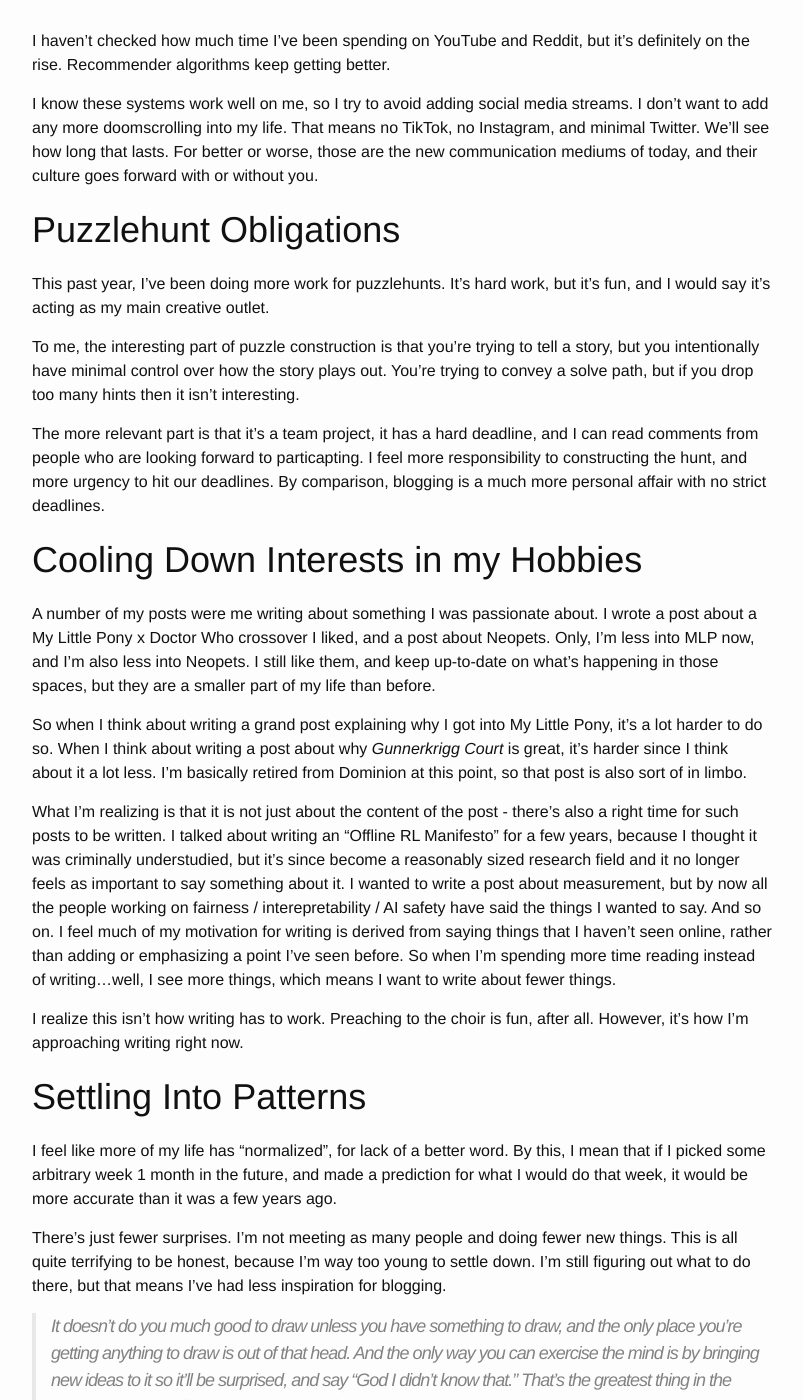
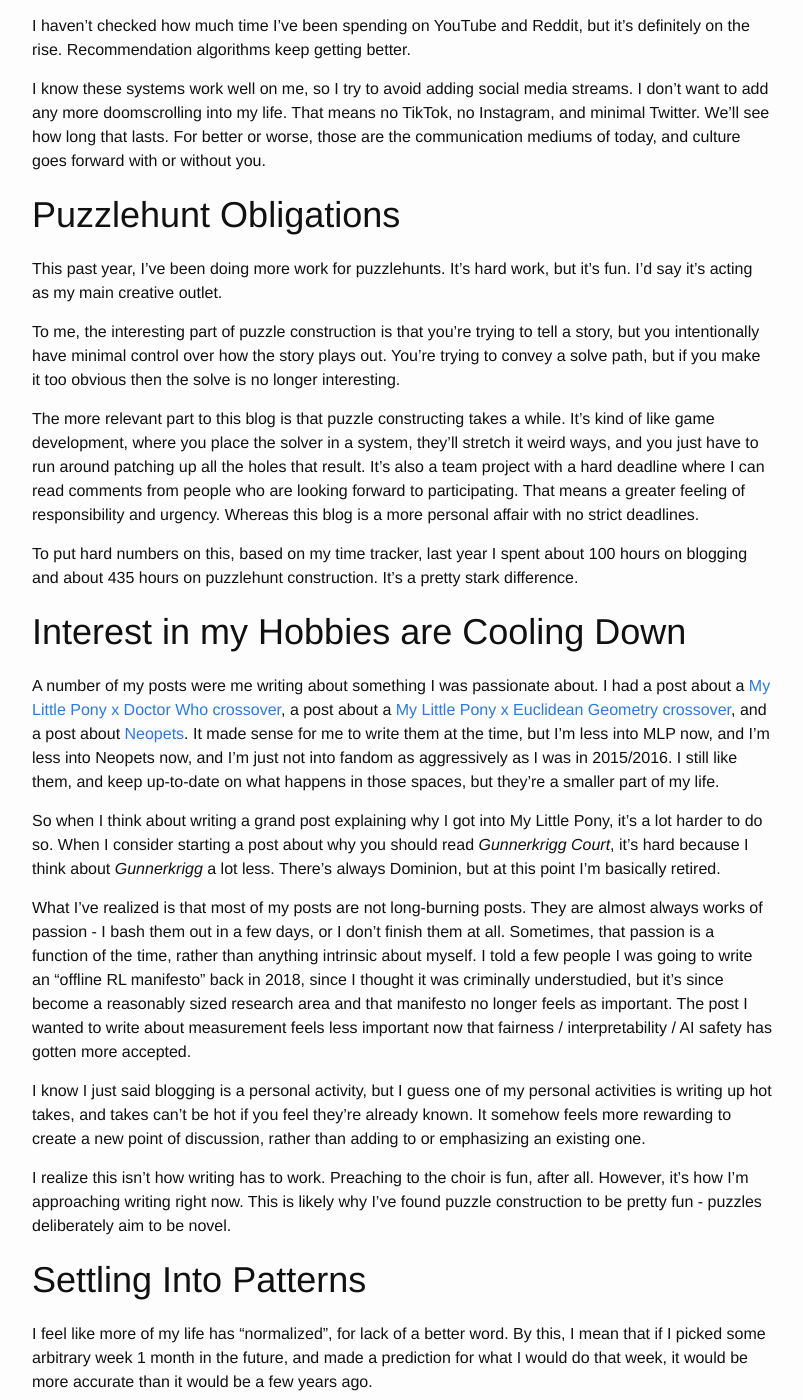
Before and after one commit to alexirpan/alexirpan.github.io, a Jekyll site: the page built from _posts/2021-08-18-six-years.markdown, in a window 1280 px wide and 1400 px high, scrolled down 404 px. Shown: the whole window, without its empty margins (238-1041 px from the left). Built offline with Jekyll 4.4.1, drawn with Linux system fonts in a browser that asks for light colours; nearby versions of some CDN libraries; some of the changed text lies outside the part shown.

Commit message:
Cleaning up comments more

```diff
--- a/_posts/2021-08-18-six-years.markdown
+++ b/_posts/2021-08-18-six-years.markdown
@@ -1,78 +1,88 @@
 ---
 layout: post
 title:  "Five Years Later"
-date:   2020-08-18 10:59:00 -0700
+date:   2021-08-18 00:01:00 -0700
 ---
 
 *Sorta Insightful* turns six years old today!
 
-If you're new, every blogging anniversary, I do a meta-post about how
-my past year of posts. I'll be honest - I've had a lot less motivation
-to write this past year.
-
-I wouldn't say there's a single reason, it's more like a few.
+If you're new, every year I do a meta-post about how my blogging went
+that year. I'll be honest - I've had a lot less motivation
+to write this past year. I wouldn't say there's a single reason, it's more like a few
+reasons compounding together.
 
 # More Time on Social Media
 
 I haven't checked how much time I've been spending on YouTube and Reddit, but it's
-definitely on the rise. Recommender algorithms keep getting better.
+definitely on the rise. Recommendation algorithms keep getting better.
 
 I know these systems work well on me, so I try to avoid adding social media streams.
 I don't want to add any more doomscrolling into my life. That means no TikTok, no Instagram,
 and minimal Twitter. We'll see how long that lasts. For better or worse, those are
-the new communication mediums of today, and their culture goes forward with or without
-you.
+the communication mediums of today, and culture goes forward with or without you.
 
 # Puzzlehunt Obligations
 
-This past year, I've been doing more work for puzzlehunts. It's hard work, but it's fun,
-and I would say it's acting as my main creative outlet.
+This past year, I've been doing more work for puzzlehunts. It's hard work, but it's fun.
+I'd say it's acting as my main creative outlet.
 
 To me, the interesting part of puzzle construction is that you're trying to tell a story,
 but you intentionally have minimal control over how the story plays out. You're trying
-to convey a solve path, but if you drop too many hints then it isn't interesting.
+to convey a solve path, but if you make it too obvious then the solve is no longer interesting.
 
-The more relevant part is that it's a team project, it has a hard deadline, and I can
-read comments from people who are looking forward to particapting. I feel more
-responsibility to constructing the hunt, and more urgency to hit our deadlines. By
-comparison, blogging is a much more personal affair with no strict deadlines.
+The more relevant part to this blog is that puzzle constructing takes a while. It's kind of like
+game development, where you place the solver in a system, they'll stretch it weird ways, and
+you just have to run around patching up all the holes that result. It's also a team project
+with a hard deadline where I can read comments from people who are looking forward to participating.
+That means a greater feeling of responsibility and urgency. Whereas this blog is a
+more personal affair with no strict deadlines.
 
-# Cooling Down Interests in my Hobbies
+To put hard numbers on this, based on my time tracker, last year I spent about 100 hours on
+blogging and about 435 hours on puzzlehunt construction. It's a pretty stark difference.
 
-A number of my posts were me writing about something I was passionate about. I wrote
-a post about a My Little Pony x Doctor Who crossover I liked, and a post about Neopets.
-Only, I'm less into MLP now, and I'm also less into Neopets. I still like them, and
-keep up-to-date on what's happening in those spaces, but they are a smaller part of my
-life than before.
+# Interest in my Hobbies are Cooling Down
+
+A number of my posts were me writing about something I was passionate about. I had
+a post about a [My Little Pony x Doctor Who crossover]({% post_url 2015-09-24-how-an-audio-play-about-a-time-traveling-pony-turned-me-into-a-fanboy %}),
+a post about a [My Little Pony x Euclidean Geometry crossover]({% post_url 2015-11-02-friendship-games-geometry %}),
+and a post about [Neopets]({% post_url 2018-11-10-neopets-economy %}). It made sense
+for me to write them at the time, but I'm less into MLP now, and I'm less into Neopets
+now, and I'm just not into fandom as aggressively as I was in 2015/2016. I still like
+them, and keep up-to-date on what happens in those spaces, but they're a smaller part
+of my life.
 
 So when I think about writing a grand post explaining why I got into My Little Pony,
-it's a lot harder to do so. When I think about writing a post about why *Gunnerkrigg
-Court* is great, it's harder since I think about it a lot less. I'm basically
-retired from Dominion at this point, so that post is also sort of in limbo.
+it's a lot harder to do so. When I consider starting a post about why you should
+read *Gunnerkrigg Court*, it's hard because I think about *Gunnerkrigg* a lot less.
+There's always Dominion, but at this point I'm basically retired.
 
-What I'm realizing is that it is not just about the content of the post - there's also
-a right time for such posts to be written. I talked about writing an "Offline RL
-Manifesto" for a few years, because I thought it was criminally understudied, but it's
-since become a reasonably sized research field and it no longer feels as important to
-say something about it. I wanted to write a post about measurement, but by now all the
-people working on fairness / interepretability / AI safety have said the things I
-wanted to say. And so on. I feel much of my motivation for writing is derived from saying
-things that I haven't seen online, rather than adding or emphasizing a point I've seen
-before. So when I'm spending more time reading instead of writing...well, I see more things,
-which means I want to write about fewer things.
+What I've realized is that most of my posts are not long-burning posts. They are almost
+always works of passion - I bash them out in a few days, or I don't finish them at all.
+Sometimes, that passion is a function of the time, rather than anything intrinsic
+about myself. I told a few people I was going to write an "offline RL manifesto"
+back in 2018, since I thought it was criminally understudied, but it's since become
+a reasonably sized research area and that manifesto no longer feels as important.
+The post I wanted to write about measurement feels less important now that
+fairness / interpretability / AI safety has gotten more accepted.
+
+I know I just said blogging is a personal activity, but I guess one of my personal
+activities is writing up hot takes, and takes can't be hot if you feel they're
+already known. It somehow feels more rewarding to create a new point of discussion,
+rather than adding to or emphasizing an existing one.
 
 I realize this isn't how writing has to work. Preaching to the choir is fun, after all.
-However, it's how I'm approaching writing right now.
+However, it's how I'm approaching writing right now. This is likely why I've found
+puzzle construction to be pretty fun - puzzles deliberately aim to be novel.
 
 # Settling Into Patterns
 
 I feel like more of my life has "normalized", for lack of a better word. By this, I mean
 that if I picked some arbitrary week 1 month in the future, and made a prediction for what
-I would do that week, it would be more accurate than it was a few years ago.
+I would do that week, it would be more accurate than it would be a few years ago.
 
 There's just fewer surprises. I'm not meeting as many people and doing fewer new things.
-This is all quite terrifying to be honest, because I'm way too young to settle down. I'm
-still figuring out what to do there, but that means I've had less inspiration for blogging.
+This is all quite terrifying, to be honest. I'm still figuring out what to do there, but
+seeing less means I've had less inspiration for blogging.
 
 > It doesn't do you much good to draw unless you have something to draw, and the only place you're
 > getting anything to draw is out of that head. And the only way you can exercise the mind
@@ -91,7 +101,16 @@ hesitation we'd see, as well as the slower rollout of vaccines worldwide enablin
 that (might) escape vaccines developed so far.
 
 Essentially, last year, I could point to a clear future event (conclusion of widescale vaccine trials).
-Whereas now, I don't have anything to point to besides worldwide vaccination rates.
+Whereas now, I don't have anything to point to besides rising vaccination rates (yay!) and new
+variants (boo), with an unclear sense on which way they'll trend. And that's sapped a lot of
+energy out of my life in general.
+
+\* \* \*
+{: .centered }
+
+I've considered whether all this means I should stop blogging. Right now, if I imagine never updating
+this blog again, it feels really bad, so I do care about blogging and will be trying to slice out
+more time towards working on it.
 
 # Statistics
 
@@ -134,14 +153,17 @@ this year.
 {% endhighlight %}
 
 This mostly tracks what I expected, although I'm surprised the post about Flash games
-has so few views. Maybe fewer people have nostalgia about Flash games than I expected.
+has so few views. Fewer people have nostalgia about Flash games than I expected.
 
 
 ## Time Spent Writing
 
-Excluding time spent on this post, but including time spent on the AI timelines
-post, I spent **116 hours, 36 minutes** writing for my blog this year. This is
-more than last year but less than 2 years ago. That feels about right.
+I spent **98 hours, 44 minutes** writing for my blog this year, which is about
+20 hours less than I spent last year.
+
+That rounds to 15-16 minutes per day, which is actually not too bad for a time
+commitment (although in practice my blogging is very bursty, rather than writing
+a few minutes each day).
 
 
 # Posts in Limbo
@@ -151,12 +173,14 @@ more than last year but less than 2 years ago. That feels about right.
 Odds of writing this year: 20%
 Odds of writing eventually: 30%
 
+If I don't write this next year I'm going to remove it from my list of pending ideas.
+
 **Post about Gunnerkrigg Court:**
 
 Odds of writing this year: 45%
 Odds of writing eventually: 50%
 
-(Basically I am saying that if I don't do it this year, I don't think it will ever happen.)
+Basically I am saying that if I don't do it this year, I don't think it will ever happen.
 
 **Post about My Little Pony:**
 
@@ -165,8 +189,9 @@ Odds of writing eventually: 90%
 
 I cannot see myself never writing about the My Little Pony fandom. It was a huge part of my life,
 but I'm ready to describe it as *was*, rather than *is*. Of course I say this when a lot of my
-music history is pony EDM...but outside of a few music artists I found via MLP, I don't care much
-about a lot of the MLP fan scene.
+music history is pony EDM...but outside of a few music artists I found via MLP, I've stopped
+caring about a lot of the MLP fan scene. A lot of my enjoyment of MLP was dervied from new
+episodes coming out, and so far I have zero hype about Generation 5.
 
 **Post about Dominion Online:**
 
```
